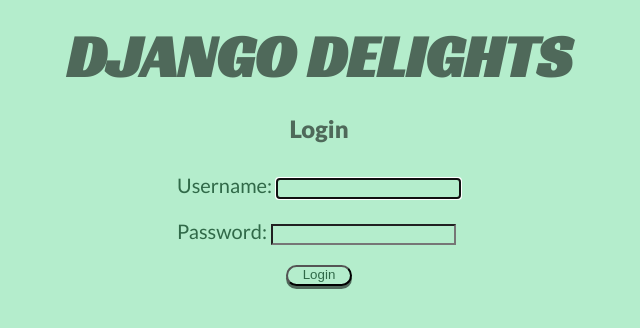
After one commit to igorstalmach/django-delights, a Django app: page /accounts/login/ in a window 1280 px wide. The commit adds this page. Shown: the top 328 px of the page, without its empty margins (321-961 px from the left). Run offline with Django 4.2, Linux system fonts and the light colour scheme.

Commit message:
Added new templates and fixed CSS
Implemented Grid Layout

```diff
--- a/djangodelights/urls.py
+++ b/djangodelights/urls.py
@@ -18,5 +18,5 @@ from django.urls import path, include
 
 urlpatterns = [
     path('admin/', admin.site.urls),
-    path('', include("inventory.urls"))
+    path('', include("inventory.urls")),
 ]
--- /dev/null
+++ b/inventory/static/inventory/static.css
@@ -0,0 +1,73 @@
+/* GENERAL */
+
+* {
+    background-color: #B4EDCC;
+}
+
+p {
+    font-family: 'Lato', 'Helvetica', 'Arial', sans-serif;
+    font-size: 20px;
+    font-weight: 400;
+    color: #306948;
+}
+
+h2 {
+    font-family: 'Lato', 'Helvetica', 'Arial', sans-serif;
+    font-weight: 900;
+    margin: 10px;
+    color: #4F695A;
+}
+
+/* base.html */
+
+.head {
+    display: grid;
+    grid-template-columns: 5% 15% 60% 15% 5%;
+    grid-template-rows: auto;
+    align-items: center;
+}
+
+#logo {
+    color: #4F695A;
+    font-family: 'Racing Sans One', cursive;
+    font-size: 60px;
+    grid-area: 1 / 3 / 2 / 4;
+    justify-self: center;
+    margin: 10px;
+}
+
+.log_btn {
+    justify-self: center;
+    grid-area: 1 / 4 / 2 / 5;
+}
+
+#message {
+    justify-self: start;
+    grid-area: 2 / 2 / 3 / 4;
+}
+
+.option {
+    grid-area: 3 / 2 / 4 / 4;
+    display: flex;
+    flex-wrap: wrap;
+    gap: 60px;
+}
+
+/* login.html */
+
+.login_area {
+    display: flex;
+    flex-flow: column;
+    align-items: center;
+}
+
+.btn {
+    color: #306948;
+    text-decoration: none;
+    background-color: #B4EDCC;
+    padding: 0 15px 2px 15px;
+    border-radius: 25px;
+    box-shadow: 0 3px 0 #4F695A;
+}
+
+/* home.html */
--- a/inventory/templates/inventory/base.html
+++ b/inventory/templates/inventory/base.html
@@ -3,31 +3,24 @@
 <html>
 <head>
     <title>{% block title %}Django Delights{% endblock %}</title>
-    <link rel="stylesheet" type="text/css" href="{% static 'inventory/style.css' %}" />
+    <link rel="stylesheet" type="text/css" href="{% static 'inventory/static.css' %}" />
     <link rel="preconnect" href="https://fonts.googleapis.com">
     <link rel="preconnect" href="https://fonts.gstatic.com" crossorigin>
-    <link href="https://fonts.googleapis.com/css2?family=Lato&family=Racing+Sans+One&display=swap" rel="stylesheet">
+    <link href="https://fonts.googleapis.com/css2?family=Lato:wght@400;900&family=Racing+Sans+One&display=swap" rel="stylesheet">
 </head>
 <body>
     <header>
         <div class="head">
             <h1 id="logo">DJANGO DELIGHTS</h1>
             {% if user.is_authenticated %}
-                <p>Log Out</p>
-            {% else %}
-                <p>Log In</p>
-            {% endif %}
-        </div>
-        {% if user.is_authenticated %}
-        <div class="nav">
-            <p>How's your day, {{ user.username }}?</p>
-            <div class="menu">
+            <p class="log_btn">Log Out</p>
+            <p id="message">How's your day, {{ user.username }}?</p>
+            <div class="option">
                 <p>Recipes</p>
                 <p>Ingredients</p>
                 <p>Purchases</p>
             </div>
-        </div>
-        {% endif %}
+            {% endif %}
     </header>
     <main>
         {% block content %}
--- a/inventory/templates/inventory/home.html
+++ b/inventory/templates/inventory/home.html
@@ -1,6 +1,9 @@
-{% extends base.html %}
+{% extends 'inventory/base.html' %}
+
 {% load static %}
+
 {% block title %}Django Delights{% endblock %}
+
 {% block content %}
 <div class="home">
     <h2>Ingredients</h2>
@@ -19,6 +22,7 @@
                 <td>{{ ingredient.quantity }} {{ ingredient.unit }}</td>
                 <td>{{ ingredient.price_per_unit|stringformat:".2f" }}</td>
             </tr>
+            {% endfor %}
         </tbody>
     </table>
 </div>
--- /dev/null
+++ b/inventory/templates/registration/login.html
@@ -0,0 +1,16 @@
+{% extends 'inventory/base.html' %}
+
+{% block title %}Login{% endblock %}
+
+{% load static %}
+
+{% block content %}
+<div class="login_area">
+    <h2>Login</h2>
+    <form action="" method="POST" id="login_form">
+        {% csrf_token %}
+        {{ form.as_p }}
+    </form>
+    <button type="submit" form="login_form" class="btn">Login</button>
+</div>
+{% endblock %}
--- a/inventory/urls.py
+++ b/inventory/urls.py
@@ -1,6 +1,8 @@
 from django.urls import path
+from django.contrib.auth import views as auth_views
 from . import views
 
 urlpatterns = [
-
+    path("", views.HomePageView.as_view(), name="home"),
+    path("accounts/login/", auth_views.LoginView.as_view(), name="login"),
 ]
```
Also changed, not shown: inventory/static/inventory/base.css (deleted, +0 -37 lines), inventory/views.py (+13 -1 lines).
